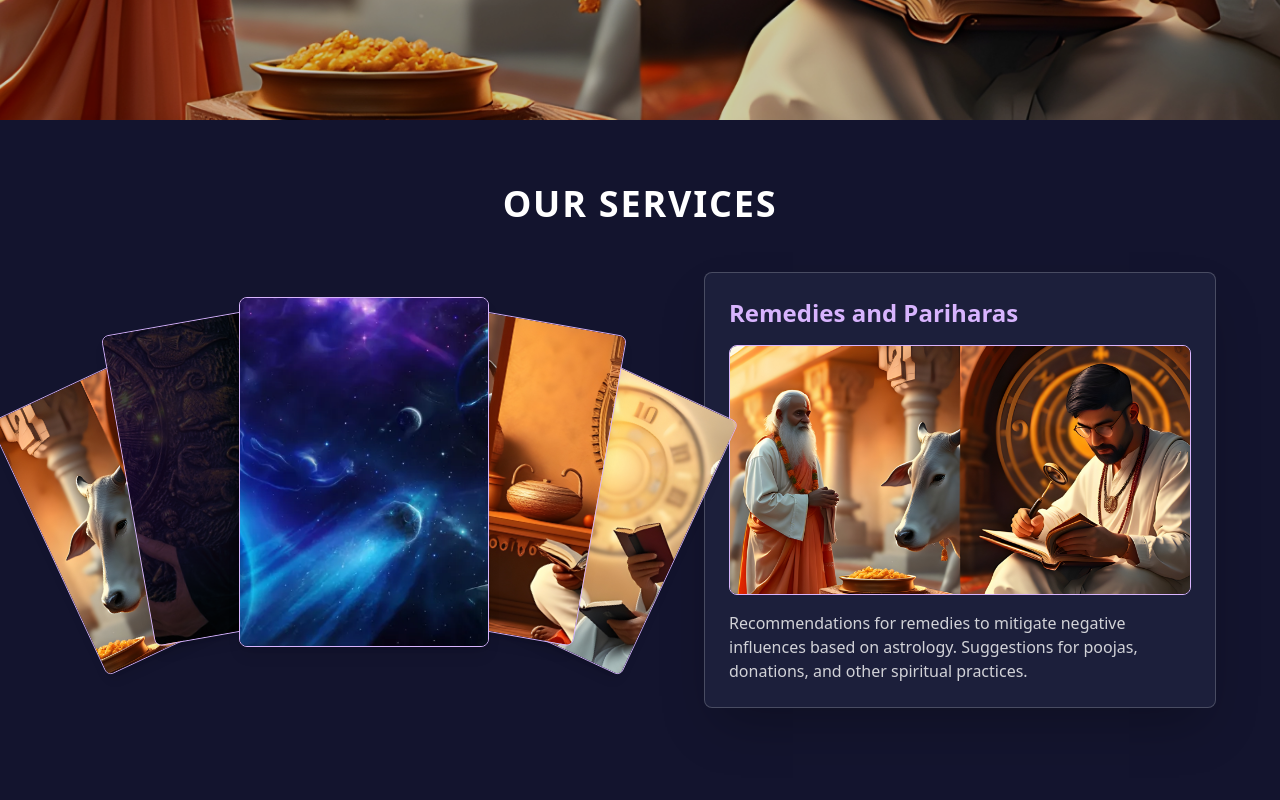
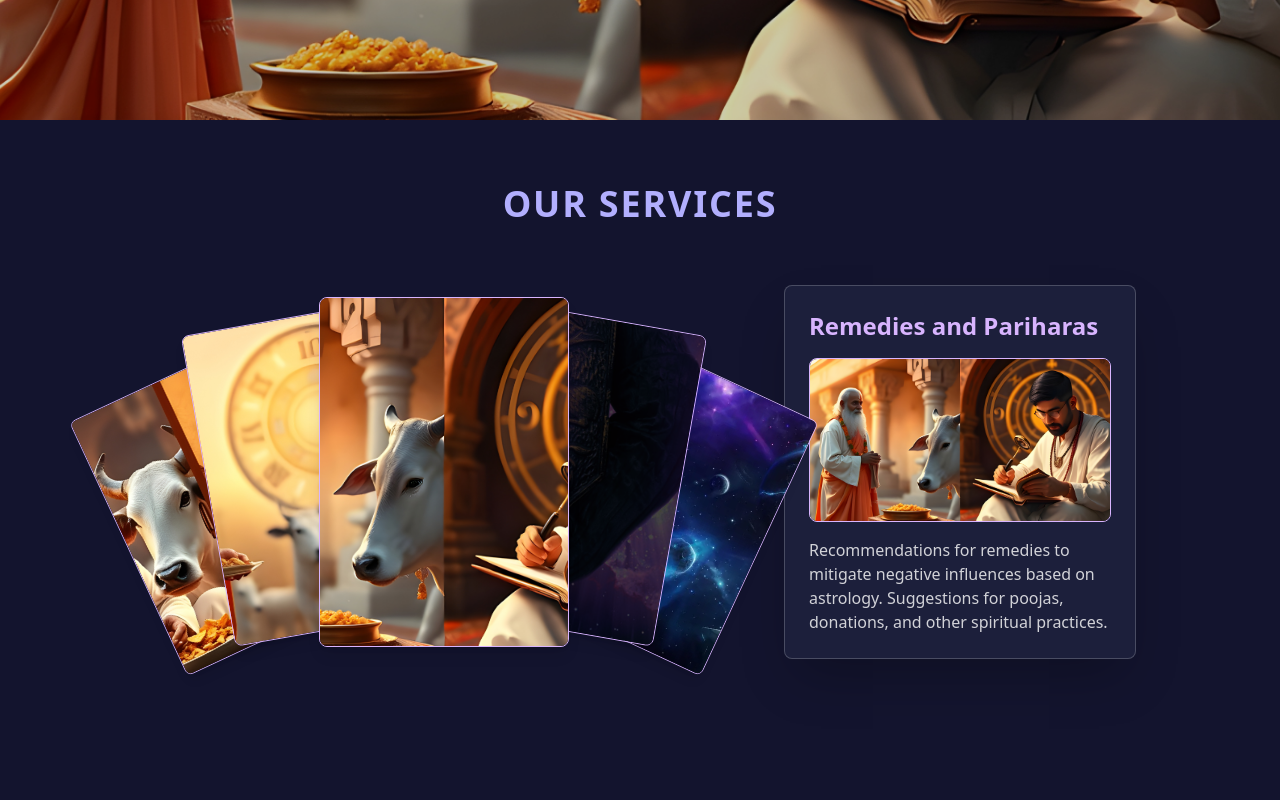
Before and after one commit to rajurangoji/agraharam-services, a React (Vite) app: page / in a window 1280 px wide. Shown: the part 680-1480 px from the top of the page. Built offline with nearby package versions, Linux system fonts and the light colour scheme.

Commit message:
fixed the scroll images

```diff
--- a/src/App.tsx
+++ b/src/App.tsx
@@ -1,5 +1,4 @@
 import { useEffect, useState } from "react";
-import { motion } from "framer-motion";
 import Navbar from "./components/Navbar";
 import Home from "./components/Home";
 import Services from "./components/Services";
@@ -14,8 +13,6 @@ function App() {
   useEffect(() => {
     const sections = ["home", "services", "about", "testimonials", "contact"];
     const handleScroll = () => {
-      // const scrollPosition = window.scrollY + 200;
-
       sections.forEach((id) => {
         const element = document.getElementById(id);
         if (element) {
@@ -31,47 +28,31 @@ function App() {
     return () => window.removeEventListener("scroll", handleScroll);
   }, []);
 
-  // 🔹 Unified animation settings
-  const sectionVariants = {
-    hidden: { opacity: 0, y: 50 },
-    visible: { opacity: 1, y: 0, transition: { duration: 0.8 } },
-  };
-
   return (
     <div className="relative">
       <Navbar activeSection={activeSection} />
 
-      {/* Hero Section (Background) */}
+      {/* Hero Section */}
       <div className="relative w-full h-screen overflow-hidden">
-        <motion.div
-          // style={{ backgroundImage: `url(${planet})` }}
-          className="w-full h-screen bg-cover bg-center"
-          initial="hidden"
-          animate="visible"
-          variants={sectionVariants}
-        >
-          <Home />
-        </motion.div>
+        <Home />
       </div>
 
-      {/* Animated Sections with Unified Transitions */}
-      {[
-        { id: "services", Component: Services },
-        { id: "about", Component: AboutUs },
-        { id: "testimonials", Component: Testimonials },
-        { id: "contact", Component: ContactUs },
-      ].map(({ id, Component }) => (
-        <motion.section
-          key={id}
-          id={id}
-          initial="hidden"
-          whileInView="visible"
-          variants={sectionVariants}
-          viewport={{ once: false, amount: 0.3 }}
-        >
-          <Component />
-        </motion.section>
-      ))}
+      {/* Sections */}
+      <section id="services">
+        <Services />
+      </section>
+
+      <section id="about">
+        <AboutUs />
+      </section>
+
+      <section id="testimonials">
+        <Testimonials />
+      </section>
+
+      <section id="contact">
+        <ContactUs />
+      </section>
 
       <Footer />
     </div>
--- a/src/components/Services.tsx
+++ b/src/components/Services.tsx
@@ -48,11 +48,11 @@ const Services = () => {
   const [currentIndex, setCurrentIndex] = useState(2); // Default to center
 
   const getPosition = (index: number) => {
-    const offset = (index - currentIndex + services.length) % services.length; // Handle circular shifting
+    const offset = (index - currentIndex + services.length+2) % services.length; // Handle circular shifting
     const positions = [
       { rotate: -25, x: "-90%", y: "10%", scale: 0.8, zIndex: 1 },
       { rotate: -10, x: "-50%", y: "0%", scale: 0.9, zIndex: 2 },
-      { rotate: 0, x: "0%", y: "0%", scale: 1, zIndex: 3 }, // Center
+      { rotate: 0, x: "0%", y: "0%", scale: 1, zIndex: 3 }, // Center image..
       { rotate: 10, x: "50%", y: "0%", scale: 0.9, zIndex: 2 },
       { rotate: 25, x: "90%", y: "10%", scale: 0.8, zIndex: 1 },
     ];
@@ -63,14 +63,14 @@ const Services = () => {
   return (
     <section
       id="services"
-      className="py-16 bg-[#13142e] text-white flex items-center justify-center"
+      className="py-16 bg-[#13142e] text-primary-voilet flex items-center justify-between"
     >
-      <div className="max-w-screen-xl px-6 lg:px-16 w-full">
+      <div className="w-full flex flex-col px-6 lg:px-16">
         <h2 className="text-4xl font-semibold text-center mb-12 uppercase tracking-wider">
           Our Services
         </h2>
 
-        <div className="flex flex-col lg:flex-row items-center lg:items-start w-full space-y-10 lg:space-y-0 lg:space-x-10">
+        <div className="px-20 flex flex-col lg:flex-row items-center justify-between space-y-10 lg:space-y-0 lg:space-x-10">
           {/* Carousel */}
           <div className="relative w-full max-w-[500px] lg:max-w-[600px] h-[400px] flex justify-center items-center">
             {services.map((service, index) => {
```
